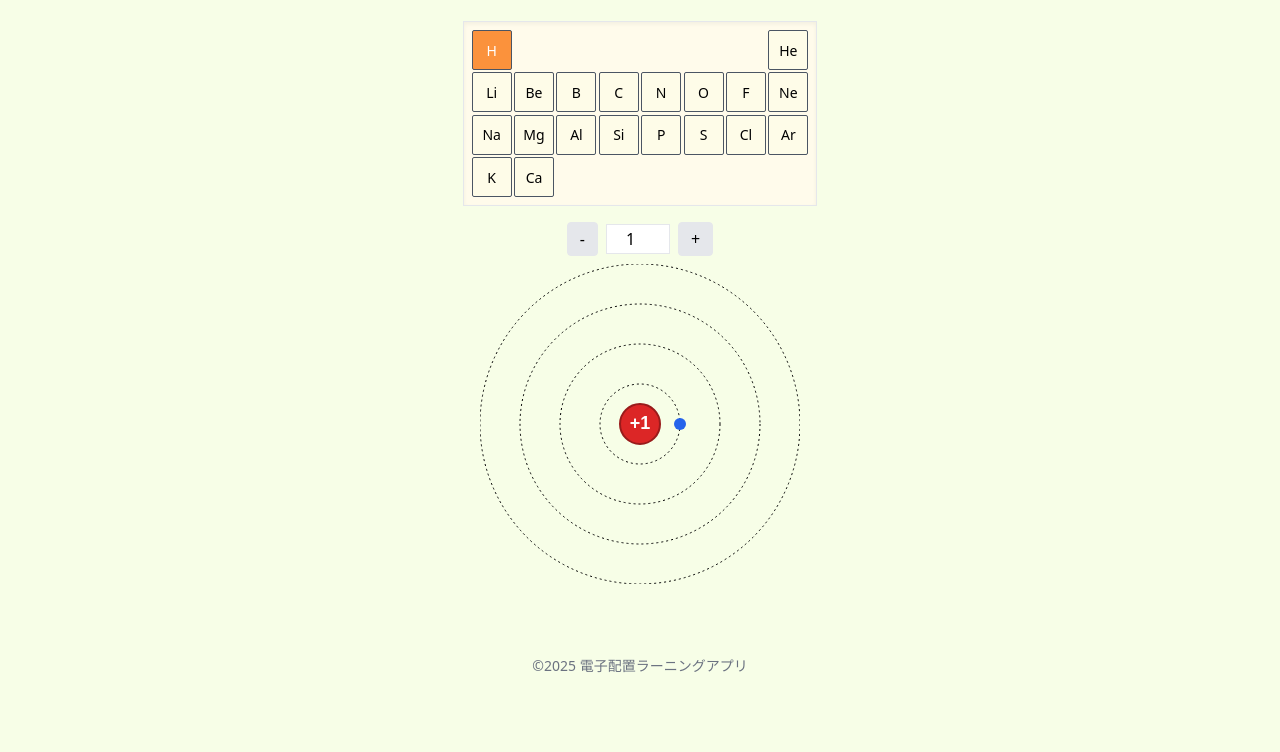
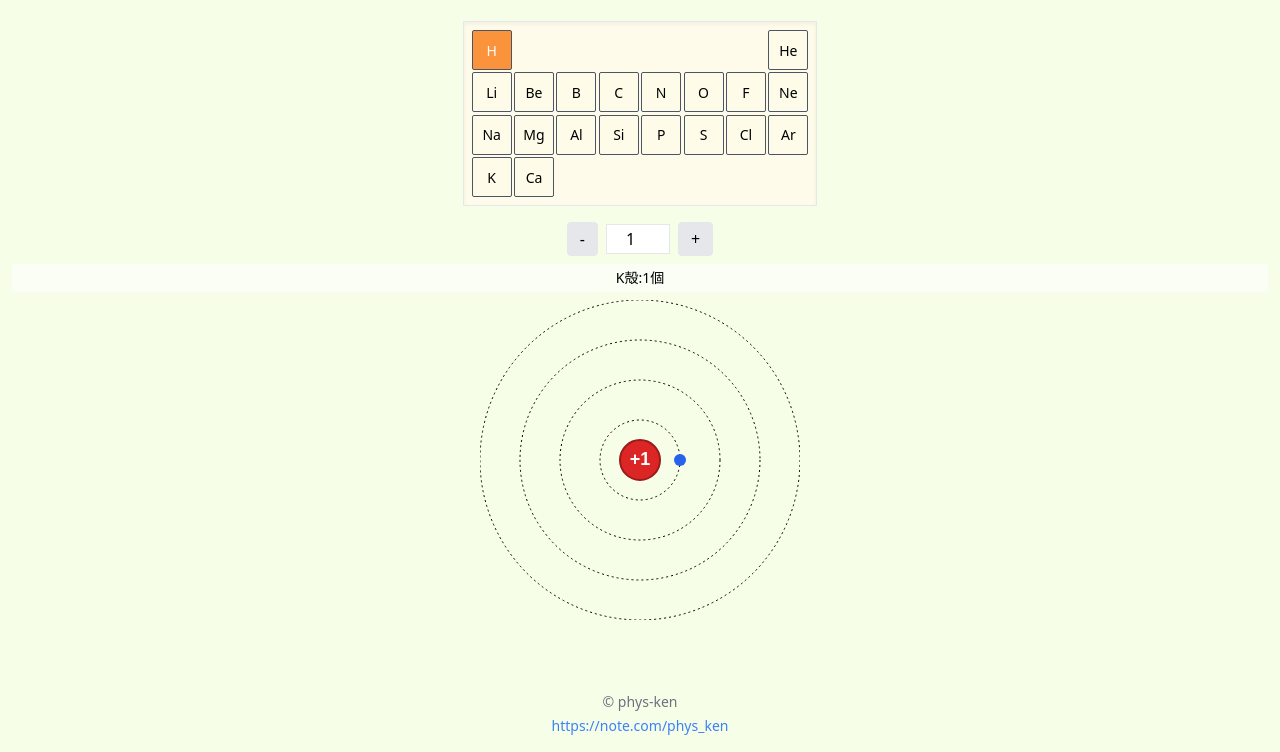
Before and after one commit to phys-ken/electron_app_for_education, a plain HTML site: page index.html in a window 1280 px wide. Shown: the part 95-847 px from the top of the page. Before the commit the page ends 800 px from the top, so only its background shows below. Drawn offline with nearby package versions, Linux system fonts and the light colour scheme.

Commit message:
基本機能を追加

```diff
--- a/css/styles.css
+++ b/css/styles.css
@@ -45,6 +45,17 @@
   width: max-content;
   margin-inline: auto;
 }
+
+/* -------- Shell Info -------- */
+#shell-info {
+  max-width: 100%;
+  margin-inline: auto;
+  background-color: rgba(255, 255, 255, 0.6);
+  padding: 0.25rem 0.5rem;
+  border-radius: 0.25rem;
+  font-weight: 500;
+}
+
 @media(max-width:640px) {
   .pt-cell {
     width: 2rem;
--- a/index.html
+++ b/index.html
@@ -3,13 +3,13 @@
 <head>
   <meta charset="UTF-8" />
   <meta name="viewport" content="width=device-width, initial-scale=1.0" />
-  <title>電子配置ラーニングアプリ</title>
+  <title>電子配置を学ぼう！</title>
   <script src="https://cdn.tailwindcss.com"></script>
   <link rel="stylesheet" href="css/styles.css">
 </head>
 <body class="bg-lime-50 font-sans min-h-screen">
   <header class="py-4 text-center">
-    <h1 class="text-2xl sm:text-3xl font-bold">電子配置ラーニングアプリ</h1>
+    <h1 class="text-2xl sm:text-3xl font-bold">電子配置を学ぼう！</h1>
   </header>
   <nav class="container mx-auto flex flex-wrap gap-3 justify-center px-2 mb-6">
     <button data-mode="explain" class="app-btn mode-btn">解説</button>
@@ -19,7 +19,8 @@
   </nav>
   <main id="app" class="container mx-auto px-3 pb-10"></main>
   <footer class="text-center text-gray-500 text-sm py-4">
-    <p>&copy;2025 電子配置ラーニングアプリ</p>
+    <p>&copy; phys-ken</p>
+    <p class="mt-1"><a href="https://note.com/phys_ken" target="_blank" class="text-blue-500 hover:underline">https://note.com/phys_ken</a></p>
   </footer>
 
   <script src="js/constants.js"></script>
--- a/js/modes/explain.js
+++ b/js/modes/explain.js
@@ -34,6 +34,7 @@ const renderExplain = () => {
           num.value = z;
           drawAtom(canvas, z);
           highlight(pt, z);
+          updateShellInfo(z);
         };
       } else {
         cell.classList.add('bg-transparent', 'border-0');
@@ -61,11 +62,30 @@ const renderExplain = () => {
   num.value = z;
   num.className = 'w-16 text-center border px-1 py-0.5';
 
+  // 殻情報を表示するエリア - よりコンパクトなデザイン
+  const shellInfo = document.createElement('div');
+  shellInfo.id = 'shell-info';
+  shellInfo.className = 'text-center my-2 text-sm';
+
+  // 殻情報を更新する関数 - 元素記号と原子番号を表示しない
+  const updateShellInfo = (z) => {
+    const conf = configForZ(z);
+    const shellNames = ['K殻', 'L殻', 'M殻', 'N殻'];
+
+    // 殻情報のみを横一列の形式で表示
+    const shellTexts = conf
+      .map((electrons, i) => electrons > 0 ? `${shellNames[i]}:${electrons}個` : null)
+      .filter(text => text !== null);
+
+    shellInfo.innerHTML = shellTexts.join('、 ');
+  };
+
   btnM.onclick = () => {
     z = Math.max(1, z-1);
     num.value = z;
     drawAtom(canvas, z);
     highlight(pt, z);
+    updateShellInfo(z);
   };
 
   btnP.onclick = () => {
@@ -73,17 +93,20 @@ const renderExplain = () => {
     num.value = z;
     drawAtom(canvas, z);
     highlight(pt, z);
+    updateShellInfo(z);
   };
 
   num.onchange = () => {
     z = Math.max(1, Math.min(20, parseInt(num.value)));
     drawAtom(canvas, z);
     highlight(pt, z);
+    updateShellInfo(z);
   };
 
   controls.append(btnM, num, btnP);
   const canvas = makeCanvas();
-  appRoot.append(pt, controls, canvas);
+  appRoot.append(pt, controls, shellInfo, canvas);
   drawAtom(canvas, z);
   highlight(pt, z);
+  updateShellInfo(z);
 };
```
